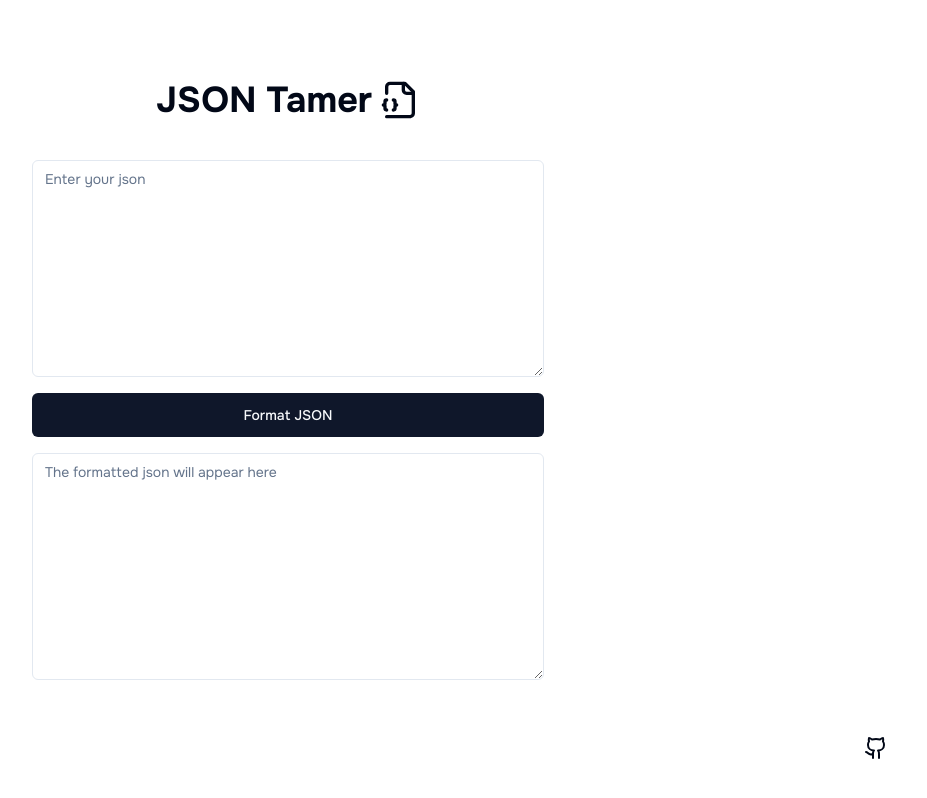
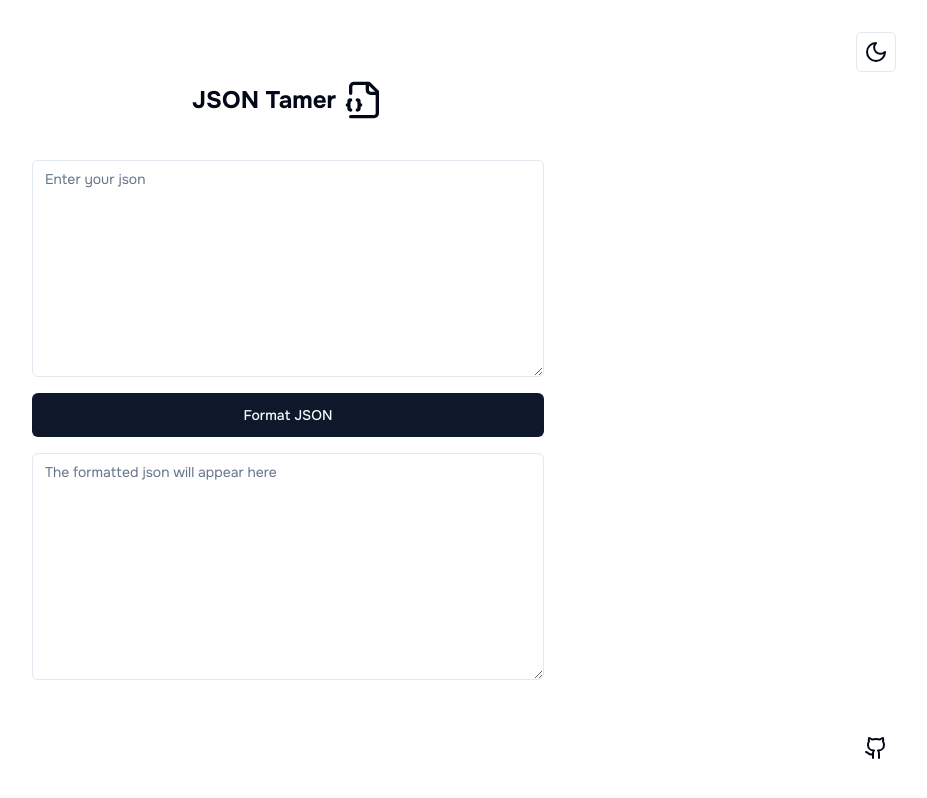
Before and after one commit to rubenpachecomatas/json-tamer, a Next.js app: page / in a window 1280 px wide. Shown: the whole page, without its empty margins (352-1279 px from the left). Built offline with nearby package versions, Linux system fonts and the light colour scheme.

Commit message:
Add theme selector

```diff
--- a/app/_components/Header.tsx
+++ b/app/_components/Header.tsx
@@ -1,7 +1,7 @@
 import { FileJson, FileJson2 } from "lucide-react";
 
 const Header = () => (
-  <h1 className="text-4xl font-bold flex items-center gap-2">
+  <h1 className="text-2xl font-bold flex items-center gap-2">
     <span>JSON Tamer</span> <FileJson2 className="size-10" />
   </h1>
 );
--- /dev/null
+++ b/app/_components/Providers.tsx
@@ -0,0 +1,13 @@
+"use client";
+
+import { ThemeProvider } from "next-themes";
+
+export function Providers({ children }: { children: React.ReactNode }) {
+  return (
+    <ThemeProvider
+      attribute="class"
+    >
+      {children}
+    </ThemeProvider>
+  );
+}
--- /dev/null
+++ b/app/_components/theme-switch/ThemeSwitch.tsx
@@ -0,0 +1,20 @@
+"use client";
+
+import { Switch } from "@/components/ui/switch";
+import { Moon, Sun } from "lucide-react";
+import useThemeSwitch from "./hooks/useThemeSwitch";
+import { Button } from "@/components/ui/button";
+
+export const ThemeSwitch = () => {
+  const { isDarkTheme, onThemeChange, mounted } = useThemeSwitch();
+
+  if (!mounted) return null;
+
+  return (
+    <div className="absolute top-8 right-8 animate-fade-in">
+      <Button onClick={() => onThemeChange(!isDarkTheme)} size="icon" variant="outline">
+        {isDarkTheme ? <Sun /> : <Moon />}
+      </Button>
+    </div>
+  );
+};
--- /dev/null
+++ b/app/_components/theme-switch/hooks/useThemeSwitch.ts
@@ -0,0 +1,25 @@
+import { useTheme } from "next-themes";
+import { useEffect, useState } from "react";
+
+const useThemeSwitch = () => {
+  const { resolvedTheme, setTheme } = useTheme();
+  const [mounted, setMounted] = useState(false);
+
+  useEffect(() => {
+    setMounted(true);
+  }, []);
+
+  const onThemeChange = (checked: boolean) => {
+    setTheme(checked ? "dark" : "light");
+  };
+
+  const isDarkTheme = resolvedTheme === "dark";
+
+  return {
+    mounted,
+    isDarkTheme,
+    onThemeChange,
+  };
+};
+
+export default useThemeSwitch;
--- a/app/layout.tsx
+++ b/app/layout.tsx
@@ -2,6 +2,7 @@
 import { Onest } from "next/font/google";
 import "./globals.css";
 import { cn } from "@/lib/utils";
+import { Providers } from "./_components/Providers";
 
 const onest = Onest({ subsets: ["latin"] });
 
@@ -26,7 +27,7 @@
           onest.className
         )}
       >
-        {children}
+        <Providers>{children}</Providers>
       </body>
     </html>
   );
--- a/app/page.tsx
+++ b/app/page.tsx
@@ -1,12 +1,14 @@
 import Footer from "./_components/Footer";
 import Header from "./_components/Header";
 import JsonForm from "./_components/json-form/JsonForm";
+import { ThemeSwitch } from "./_components/theme-switch/ThemeSwitch";
 
 export default function Home() {
   return (
     <>
       <Header />
       <main className="flex justify-center size-full pb-10">
+        <ThemeSwitch />
         <JsonForm />
       </main>
       <Footer />
--- /dev/null
+++ b/components/ui/switch.tsx
@@ -0,0 +1,29 @@
+"use client"
+
+import * as React from "react"
+import * as SwitchPrimitives from "@radix-ui/react-switch"
+
+import { cn } from "@/lib/utils"
+
+const Switch = React.forwardRef<
+  React.ElementRef<typeof SwitchPrimitives.Root>,
+  React.ComponentPropsWithoutRef<typeof SwitchPrimitives.Root>
+>(({ className, ...props }, ref) => (
+  <SwitchPrimitives.Root
+    className={cn(
+      "peer inline-flex h-6 w-11 shrink-0 cursor-pointer items-center rounded-full border-2 border-transparent transition-colors focus-visible:outline-none focus-visible:ring-2 focus-visible:ring-ring focus-visible:ring-offset-2 focus-visible:ring-offset-background disabled:cursor-not-allowed disabled:opacity-50 data-[state=checked]:bg-primary data-[state=unchecked]:bg-input",
+      className
+    )}
+    {...props}
+    ref={ref}
+  >
+    <SwitchPrimitives.Thumb
+      className={cn(
+        "pointer-events-none block h-5 w-5 rounded-full bg-background shadow-lg ring-0 transition-transform data-[state=checked]:translate-x-5 data-[state=unchecked]:translate-x-0"
+      )}
+    />
+  </SwitchPrimitives.Root>
+))
+Switch.displayName = SwitchPrimitives.Root.displayName
+
+export { Switch }
--- a/package.json
+++ b/package.json
@@ -12,11 +12,13 @@
     "@hookform/resolvers": "^3.3.4",
     "@radix-ui/react-label": "^2.0.2",
     "@radix-ui/react-slot": "^1.0.2",
+    "@radix-ui/react-switch": "^1.0.3",
     "@radix-ui/react-tooltip": "^1.0.7",
     "class-variance-authority": "^0.7.0",
     "clsx": "^2.1.0",
     "lucide-react": "^0.323.0",
     "next": "14.1.0",
+    "next-themes": "^0.2.1",
     "react": "^18",
     "react-dom": "^18",
     "react-hook-form": "^7.50.1",
```
Also changed, not shown: 1 other file (tests, documents, lock files or other folders).
